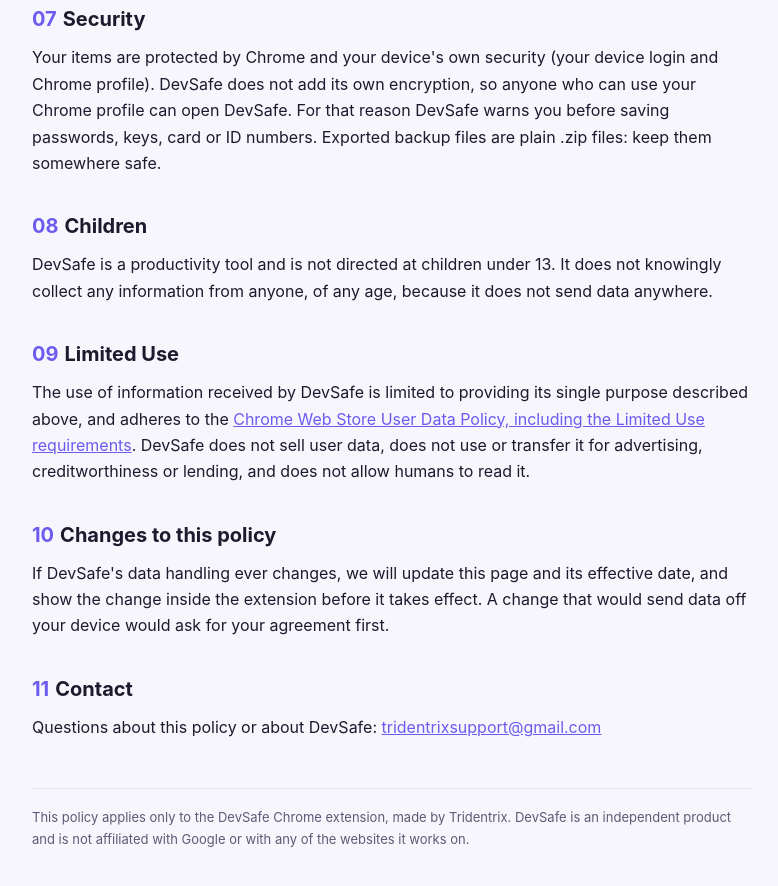
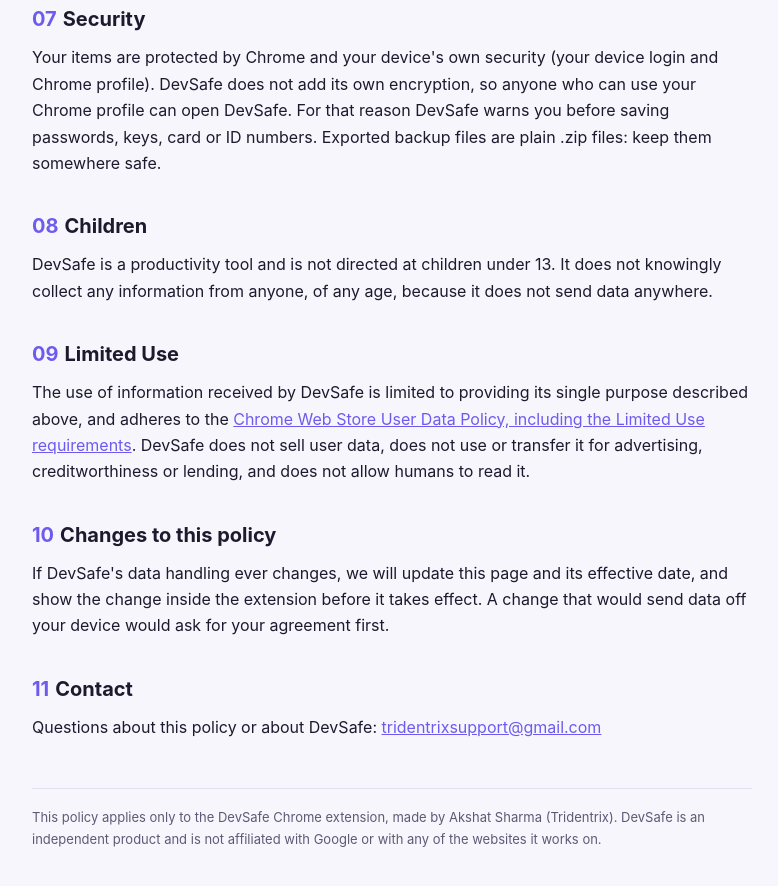
Before and after one commit to Tridentrix/devsafe, a plain HTML site: page index.html in a window 1280 px wide. Shown: the part 2592-3478 px from the top of the page, without its empty margins (248-1026 px from the left). Drawn offline with Linux system fonts and the light colour scheme.

Commit message:
Update footer

```diff
--- a/index.html
+++ b/index.html
@@ -183,7 +183,7 @@
       <a href="mailto:tridentrixsupport@gmail.com">tridentrixsupport@gmail.com</a></p>
   </section>
 
-  <footer>This policy applies only to the DevSafe Chrome extension, made by Tridentrix. DevSafe is an independent product
+  <footer>This policy applies only to the DevSafe Chrome extension, made by Akshat Sharma (Tridentrix). DevSafe is an independent product
   and is not affiliated with Google or with any of the websites it works on.</footer>
 </div>
 </body>
```
